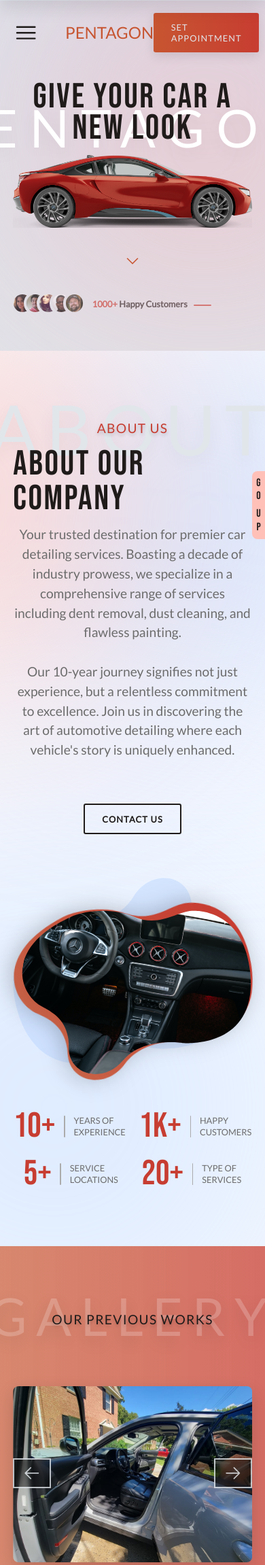
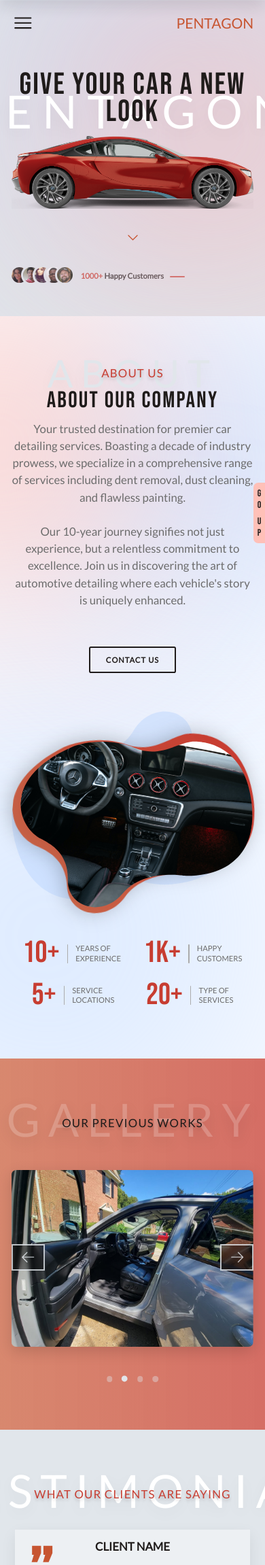
Before and after one commit to Sohail0707/pentagon_detailing, a PHP site: page / in a window 390 px wide. Shown: the top 2302 px of the page at 68% size. Run offline with PHP 8.4, Linux system fonts and the light colour scheme.

Commit message:
home page fully responsive

```diff
--- a/css/general.css
+++ b/css/general.css
@@ -185,6 +185,10 @@ i[name="close"] {
   z-index: 1;
 }
 
+.nav_list .btn_set_appointment {
+  display: none;
+}
+
 /* ////////////////////////////////////////////////// */
 /* //////////// Footer section ////////////////////// */
 /* ////////////////////////////////////////////////// */
--- a/css/general_query.css
+++ b/css/general_query.css
@@ -173,3 +173,30 @@
     padding: 8rem 2.4rem;
   }
 }
+
+/* max width 464px */
+@media (max-width: 29em) {
+  .btn_set_appointment {
+    padding: 1.6rem;
+    font-size: 2rem;
+  }
+
+  .nav_list .btn_set_appointment {
+    display: inline-block;
+  }
+
+  .nav_list + .btn_set_appointment {
+    display: none;
+  }
+
+  .logo {
+    margin-left: auto;
+  }
+}
+
+/* Max width 400px */
+@media (max-width: 25em) {
+  html {
+    font-size: 43.75%;
+  }
+}
--- a/css/home_query.css
+++ b/css/home_query.css
@@ -456,3 +456,33 @@
     left: 4rem;
   }
 }
+
+/* max width 464px */
+@media (max-width: 29em) {
+  .section_about .highlight_txt {
+    font-size: 8rem;
+  }
+  .section_about .section_title {
+    margin-top: 2.4rem;
+  }
+
+  .section_heading {
+    font-size: 4.8rem;
+  }
+  .contact_form_container {
+    padding: 4.8rem 2.4rem 2.4rem;
+  }
+
+  .review_box {
+    padding: 2.4rem;
+  }
+
+  .client_name {
+    font-size: 2.4rem;
+  }
+
+  .client_review {
+    font-size: 1.6rem;
+    word-spacing: 0.1rem;
+  }
+}
--- a/index.html
+++ b/index.html
@@ -41,6 +41,11 @@
             <li>
               <a href="gift_certificate.html" class="nav_link"
                 >gift certificates</a
+              >
+            </li>
+            <li>
+              <a href="set_appointment.html" class="btn_set_appointment"
+                >set appointment</a
               >
             </li>
           </ul>
```
